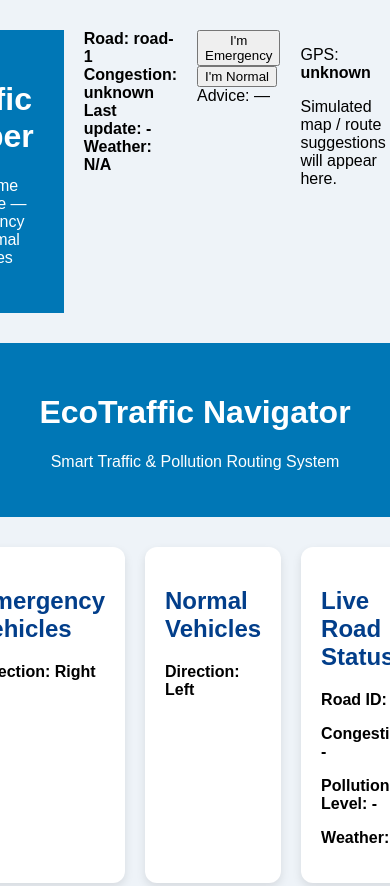
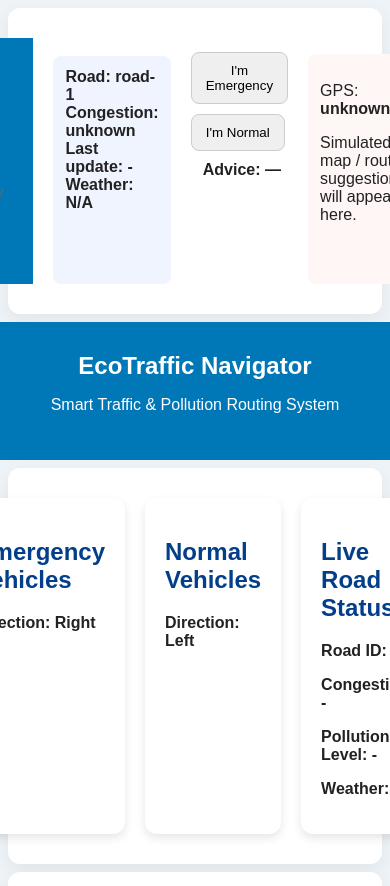
Before and after one commit to n2540499-arch/AeroRoute, a plain HTML site: page index.html in a window 390 px wide. Shown: the top 886 px of the page. Drawn offline with Linux system fonts and the light colour scheme; no server answers.

Commit message:
Refactor CSS for responsiveness and clarity
Removed duplicate styles and added responsive design features.

```diff
--- a/style.css
+++ b/style.css
@@ -1,3 +1,15 @@
+/* styles.css - clean simple responsive */
+body { font-family: Arial, Helvetica, sans-serif; margin:0; padding:0; background:#f5f7fb; color:#222; }
+.container { max-width:900px; margin:20px auto; padding:20px; background:white; border-radius:12px; box-shadow:0 6px 18px rgba(0,0,0,0.06); }
+header h1 { margin:0; font-size:24px; }
+.subtitle { color:#666; margin-top:6px; }
+#status-card { margin-top:18px; padding:12px; border-radius:8px; background:#f0f4ff; }
+#controls { margin-top:14px; display:flex; gap:10px; align-items:center; flex-wrap:wrap; }
+#controls button { padding:10px 14px; border-radius:8px; border:1px solid #ccc; cursor:pointer; }
+#advice { margin-left:12px; font-weight:bold; }
+#map-sim { margin-top:16px; padding:12px; background:#fff6f6; border-radius:8px; }
+footer { margin-top:18px; color:#888; font-size:12px; }
+@media (max-width:600px) { .container{margin:8px;} #controls{flex-direction:column; align-items:flex-start;} }
 body {
     font-family: Arial, sans-serif;
     background: #eef3f8;
```
